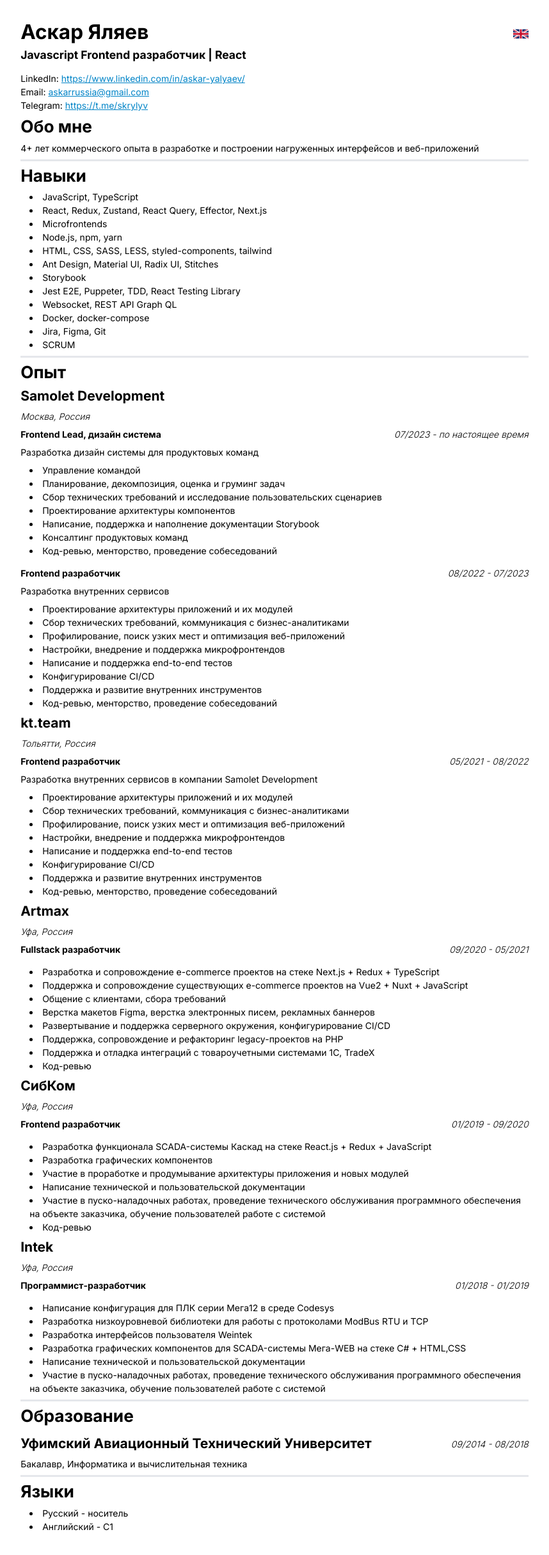
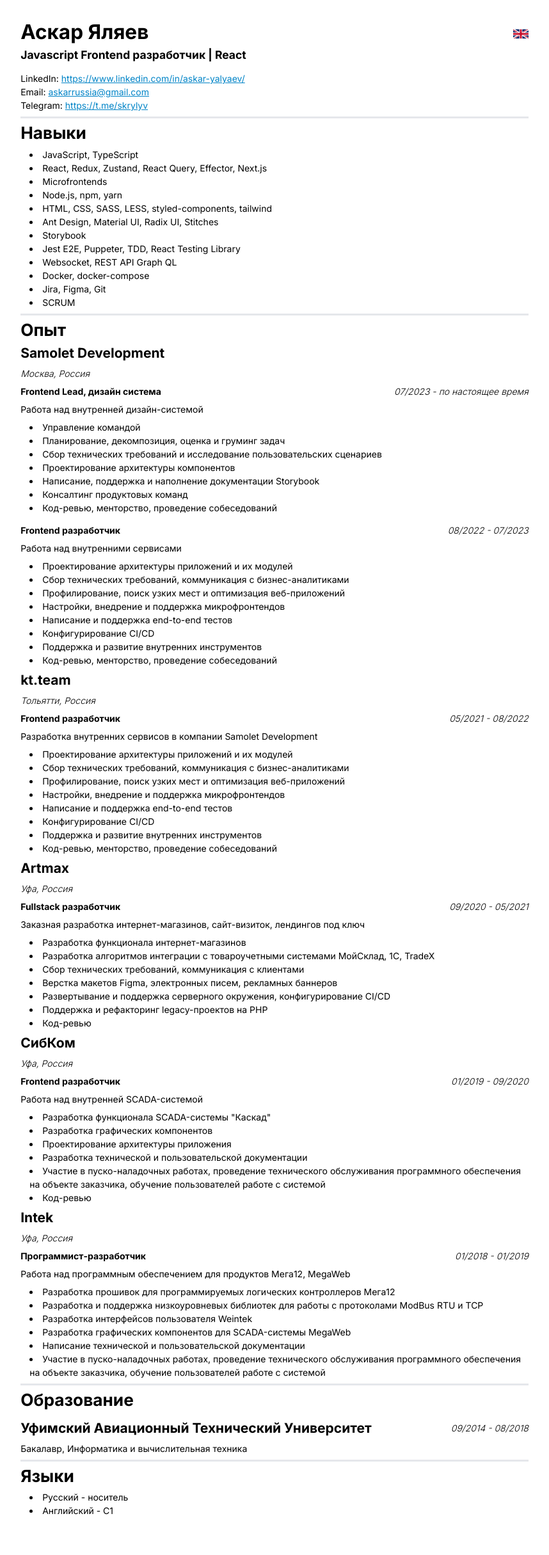
Before and after one commit to grokhotun/grokhotun, a Next.js app: page /ru in a window 1280 px wide. Shown: the top 2430 px of the page at 64% size, without its empty margins (211-1069 px from the left). Built offline with nearby package versions, Linux system fonts and the light colour scheme.

Commit message:
fix: update messages

```diff
--- a/messages/en.ts
+++ b/messages/en.ts
@@ -4,11 +4,6 @@
   index: {
     title: 'Askar Yalyaev',
     subtitle: 'Javascript Frontend developer | React',
-    about: {
-      title: 'About',
-      content:
-        'A frontend developer with more than four years experience in developing high-load UI and web-apps',
-    },
     skills: 'Skills',
     experience: {
       title: 'Experience',
--- a/messages/ru.ts
+++ b/messages/ru.ts
@@ -4,11 +4,6 @@
   index: {
     title: 'Аскар Яляев',
     subtitle: 'Javascript Frontend разработчик | React',
-    about: {
-      title: 'Обо мне',
-      content:
-        '4+ лет коммерческого опыта в разработке и построении нагруженных интерфейсов и веб-приложений',
-    },
     skills: 'Навыки',
     experience: {
       title: 'Опыт',
@@ -20,7 +15,7 @@
             {
               period: '07/2023 - по настоящее время',
               title: 'Frontend Lead, дизайн система',
-              description: 'Разработка дизайн системы для продуктовых команд',
+              description: 'Работа над внутренней дизайн-системой',
               responsibilities: [
                 'Управление командой',
                 'Планирование, декомпозиция, оценка и груминг задач',
@@ -34,7 +29,7 @@
             {
               period: '08/2022 - 07/2023',
               title: 'Frontend разработчик',
-              description: 'Разработка внутренних сервисов',
+              description: 'Работа над внутренними сервисами',
               responsibilities: [
                 'Проектирование архитектуры приложений и их модулей',
                 'Сбор технических требований, коммуникация с бизнес-аналитиками',
@@ -77,15 +72,15 @@
             {
               period: '09/2020 - 05/2021',
               title: 'Fullstack разработчик',
-              description: '',
+              description:
+                'Заказная разработка интернет-магазинов, сайт-визиток, лендингов под ключ',
               responsibilities: [
-                'Разработка и сопровождение e-commerce проектов на стеке Next.js + Redux + TypeScript',
-                'Поддержка и сопровождение существующих e-commerce проектов на Vue2 + Nuxt + JavaScript',
-                'Общение с клиентами, сбора требований',
-                'Верстка макетов Figma, верстка электронных писем, рекламных баннеров',
+                'Разработка функционала интернет-магазинов',
+                'Разработка алгоритмов интеграции с товароучетными системами МойСклад, 1C, TradeX',
+                'Сбор технических требований, коммуникация с клиентами',
+                'Верстка макетов Figma, электронных писем, рекламных баннеров',
                 'Развертывание и поддержка серверного окружения, конфигурирование CI/CD',
-                'Поддержка, сопровождение и рефакторинг legacy-проектов на PHP',
-                'Поддержка и отладка интеграций с товароучетными системами 1C, TradeX',
+                'Поддержка и рефакторинг legacy-проектов на PHP',
                 'Код-ревью',
               ],
             },
@@ -98,12 +93,12 @@
             {
               period: '01/2019 - 09/2020',
               title: 'Frontend разработчик',
-              description: '',
+              description: 'Работа над внутренней SCADA-системой',
               responsibilities: [
-                'Разработка функционала SCADA-системы Каскад на стеке React.js + Redux + JavaScript',
+                'Разработка функционала SCADA-системы "Каскад"',
                 'Разработка графических компонентов',
-                'Участие в проработке и продумывание архитектуры приложения и новых модулей',
-                'Написание технической и пользовательской документации',
+                'Проектирование архитектуры приложения',
+                'Разработка технической и пользовательской документации',
                 'Участие в пуско-наладочных работах, проведение технического обслуживания программного обеспечения на объекте заказчика, обучение пользователей работе с системой',
                 'Код-ревью',
               ],
@@ -117,12 +112,13 @@
             {
               period: '01/2018 - 01/2019',
               title: 'Программист-разработчик',
-              description: '',
+              description:
+                'Работа над программным обеспечением для продуктов Мега12, MegaWeb',
               responsibilities: [
-                'Написание конфигурация для ПЛК серии Мега12 в среде Codesys',
-                'Разработка низкоуровневой библиотеки для работы с протоколами ModBus RTU и TCP',
+                'Разработка прошивок для программируемых логических контроллеров Мега12',
+                'Разработка и поддержка низкоуровневых библиотек для работы с протоколами ModBus RTU и TCP',
                 'Разработка интерфейсов пользователя Weintek',
-                'Разработка графических компонентов для SCADA-системы Мега-WEB на стеке C# + HTML,CSS',
+                'Разработка графических компонентов для SCADA-системы MegaWeb',
                 'Написание технической и пользовательской документации',
                 'Участие в пуско-наладочных работах, проведение технического обслуживания программного обеспечения на объекте заказчика, обучение пользователей работе с системой',
               ],
--- a/src/app/[lang]/page.tsx
+++ b/src/app/[lang]/page.tsx
@@ -8,6 +8,7 @@
   List,
   RussianFlag,
   BritishFlag,
+  Box,
 } from '@/app/ui';
 import { useTranslations } from 'next-intl';
 import { unstable_setRequestLocale } from 'next-intl/server';
@@ -55,33 +56,31 @@
 
   return (
     <main className='py-9 mx-auto w-[210mm]'>
-      <div className='flex items-center'>
+      <Box className='flex items-center'>
         <Title className='w-full' level={1}>
           {t('title')}
         </Title>
         <NextLink href={href}>{title}</NextLink>
-      </div>
+      </Box>
       <Title level={2}>{t('subtitle')}</Title>
-      <div>
+      <Box>
         <Span>LinkedIn: </Span>
         <Link target='_blank' href='https://www.linkedin.com/in/askar-yalyaev/'>
           https://www.linkedin.com/in/askar-yalyaev/
         </Link>
-      </div>
-      <div>
+      </Box>
+      <Box>
         <Span>Email: </Span>
         <Link target='_blank' href='mailto:askarrussia@gmail.com'>
           askarrussia@gmail.com
         </Link>
-      </div>
-      <div>
+      </Box>
+      <Box>
         <Span>Telegram: </Span>
         <Link target='_blank' href='https://t.me/skrylyv'>
           https://t.me/skrylyv
         </Link>
-      </div>
-      <Title level={3}>{t('about.title')}</Title>
-      <Paragraph>{t('about.content')}</Paragraph>
+      </Box>
       <Divider />
       <Title level={3}>{t('skills')}</Title>
       <List>
@@ -97,14 +96,14 @@
           <Paragraph className='italic font-light'>{company.place}</Paragraph>
           {Object.values<any>(company.positions).map(position => (
             <React.Fragment key={position.title}>
-              <div className='flex items-center'>
+              <Box className='flex items-center'>
                 <Title level={5} className='grow'>
                   {position.title}
                 </Title>
                 <Paragraph className='my-2 italic text-base font-light'>
                   {position.period}
                 </Paragraph>
-              </div>
+              </Box>
               <Paragraph>{position.description}</Paragraph>
               <List>
                 {Object.values<string>(position.responsibilities)
@@ -121,14 +120,14 @@
       <Title level={3}>{t('education.title')}</Title>
       {education.map(education => (
         <React.Fragment key={education.title}>
-          <div className='flex items-center'>
+          <Box className='flex items-center'>
             <Title level={4} className='grow'>
               {education.title}
             </Title>
             <Paragraph className='my-2 italic text-base font-light'>
               {education.period}
             </Paragraph>
-          </div>
+          </Box>
           <Paragraph>{education.description}</Paragraph>
         </React.Fragment>
       ))}
--- /dev/null
+++ b/src/app/ui/Box.tsx
@@ -0,0 +1,12 @@
+import React from 'react';
+import cn from 'classnames';
+
+type BoxProps = React.ComponentPropsWithoutRef<'div'>;
+
+export const Box: React.FC<BoxProps> = ({ children, className, ...rest }) => {
+  return (
+    <div {...rest} className={cn([className])}>
+      {children}
+    </div>
+  );
+};
--- /dev/null
+++ b/src/app/ui/Tag.tsx
@@ -0,0 +1,7 @@
+import React from 'react';
+
+export const Tag = ({ children }: { children?: React.ReactNode }) => {
+  <span className='bg-blue-100 text-blue-800 text-xs font-medium me-2 px-2.5 py-0.5 rounded dark:bg-blue-900 dark:text-blue-300'>
+    {children}
+  </span>;
+};
--- a/src/app/ui/index.ts
+++ b/src/app/ui/index.ts
@@ -6,3 +6,5 @@
 export { Divider } from './Divider';
 export { BritishFlag } from './BritishFlag';
 export { RussianFlag } from './RussianFlag';
+export { Box } from './Box';
+export { Tag } from './Tag';
--- a/src/types.ts
+++ b/src/types.ts
@@ -21,7 +21,6 @@
 export type ResumeSchema = {
   title: string;
   subtitle: string;
-  about: Section<string>;
   skills: string;
   experience: Section<Experience[]>;
   education: Section<Education[]>;
```
